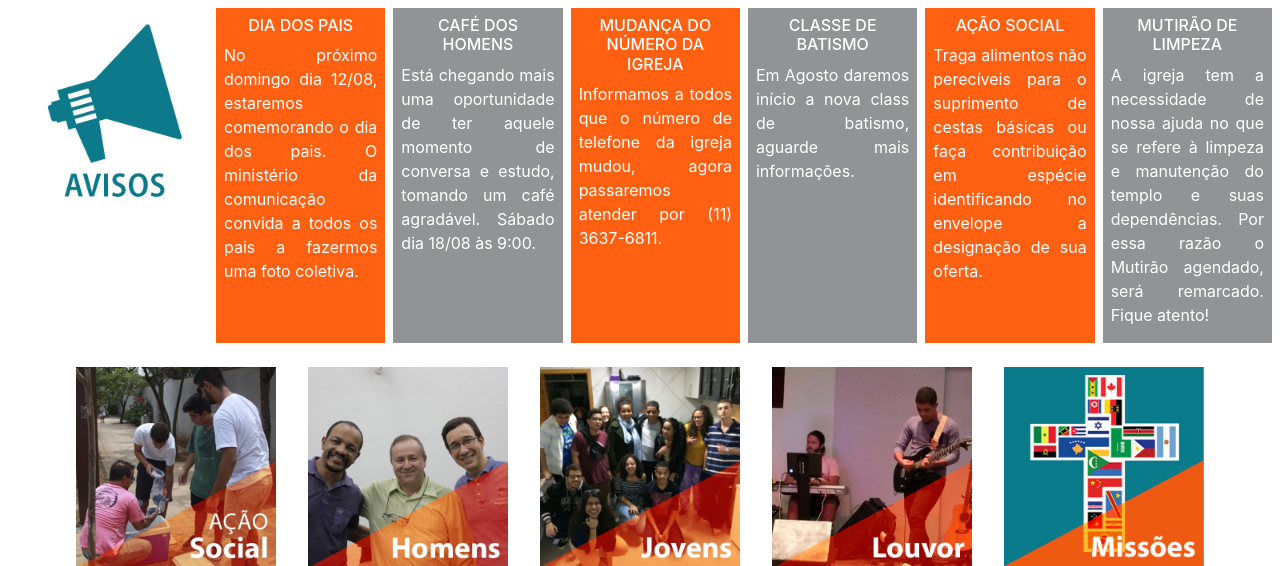
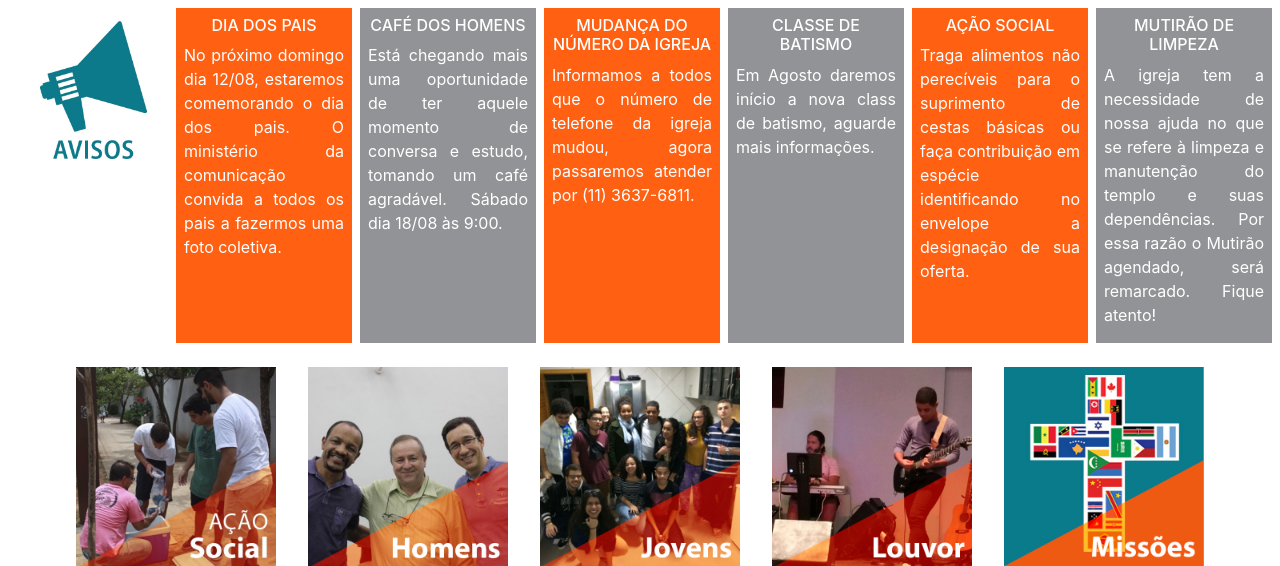
Before and after one commit to GustavoDiogo/siteibrn2, a PHP site: page / in a window 1280 px wide. Shown: the part 692-1258 px from the top of the page. Run offline with PHP 8.4, Linux system fonts and the light colour scheme; some libraries are stand-ins or nearby versions.

Commit message:
diminui tamanho dos avisos

```diff
--- a/css/index.css
+++ b/css/index.css
@@ -20,7 +20,7 @@
 	display: flex;
 }
 #avisos img{
-	width: 200px;
+	width: 160px;
 	margin: 0em 0.5em 0em 0.5em;
 }
 .aviso{
```
